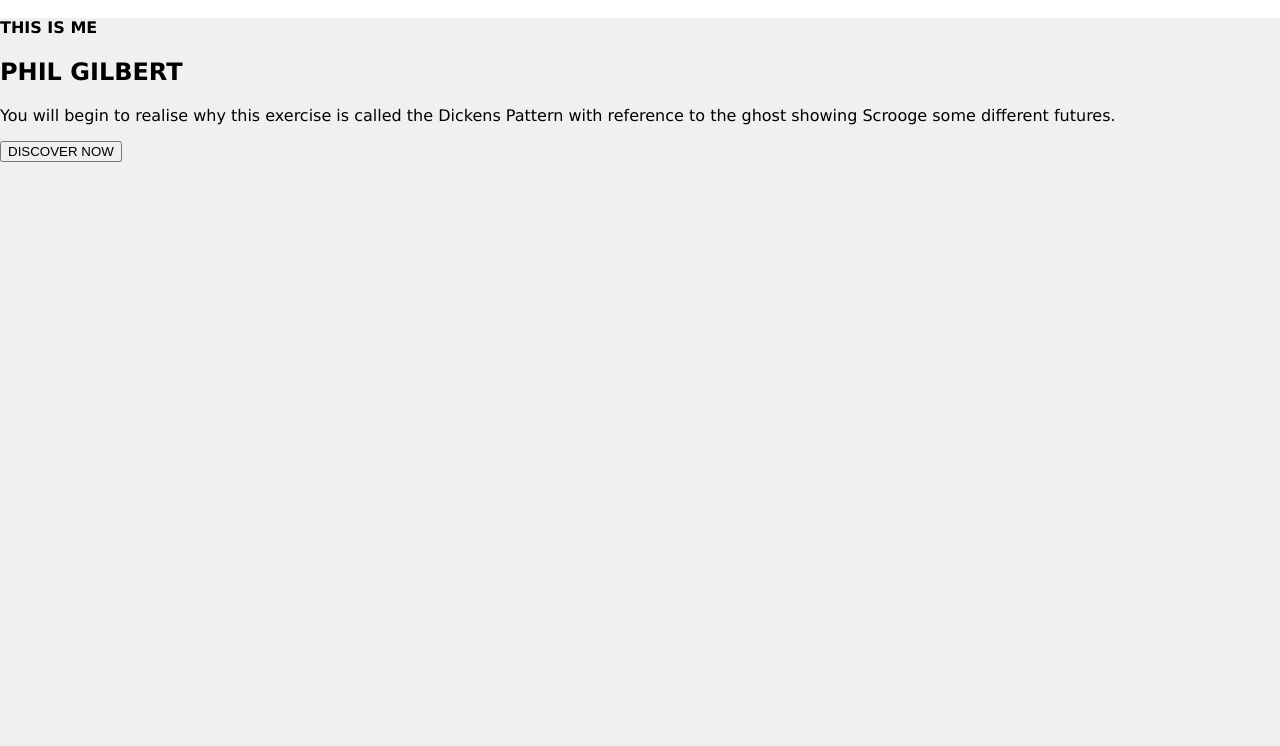
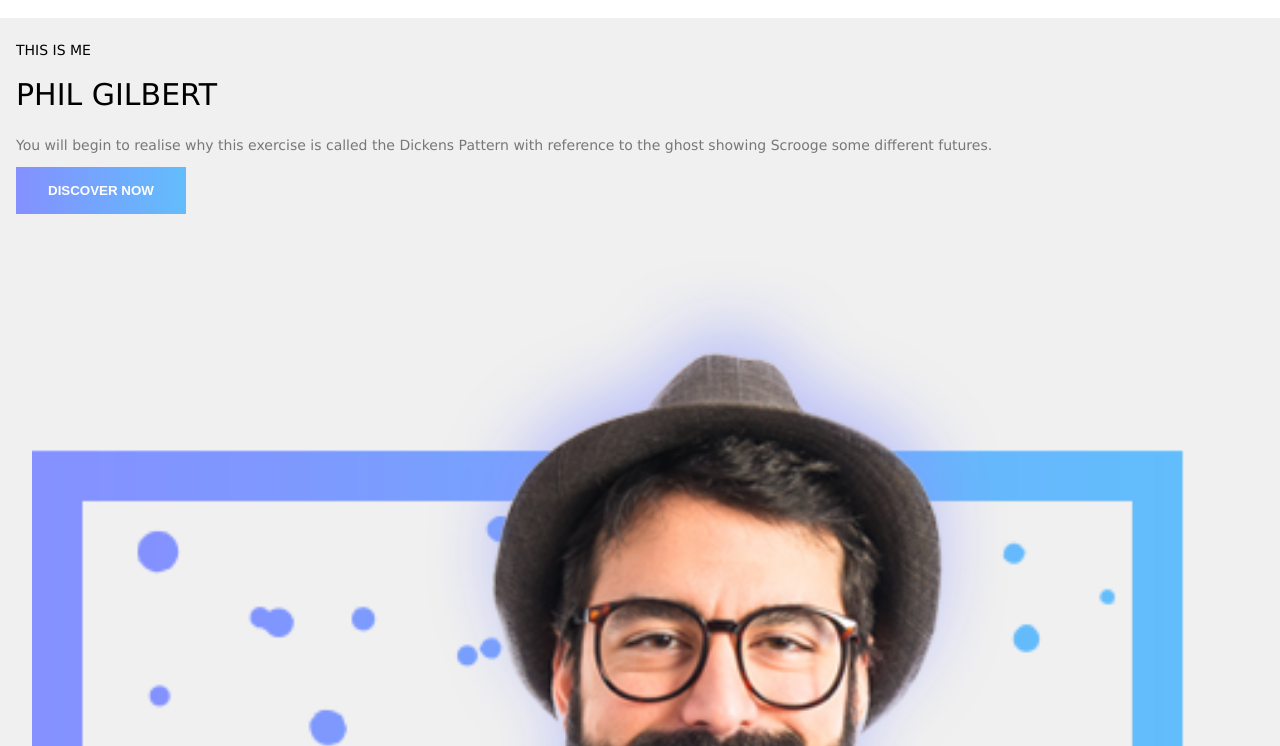
Before and after one commit to M4riu5/Responsive-practice, a plain HTML site: page index.html in a window 1280 px wide. Shown: the part 54-800 px from the top of the page. Drawn offline with Linux system fonts and the light colour scheme.

Commit message:
hero/aboutme

```diff
--- a/css/my-style.css
+++ b/css/my-style.css
@@ -5,7 +5,53 @@
   align-items: center;
   background-color: white;
   padding: 1.3rem 1rem;
+  position: fixed;
+  top: 0;
+  left: 0;
+  width: 100%;
 }
 .nav i {
   font-size: 1.2rem;
 }
+/* HERO============== */
+.hero-btn {
+  background: -webkit-linear-gradient(0deg, #8490ff 0%, #62bdfc 100%);
+  border: 0;
+  color: white;
+  padding: 1rem 2rem;
+  font-weight: bold;
+}
+.hero {
+  display: flex;
+  flex-direction: column;
+  gap: 2rem;
+  padding-top: 5rem;
+  padding-bottom: 2rem;
+}
+.hero-subtitle {
+  font-weight: normal;
+  font-size: 14px;
+}
+.hero-main {
+  font-size: 30px;
+  font-weight: 500;
+}
+.hero-p {
+  color: #777;
+  font-size: 14px;
+}
+.hero-img {
+  text-align: center;
+  margin: 0 2rem;
+}
+/* /HERO============== */
+
+/* ABOUT */
+.about {
+  background-color: white;
+  padding-top: 5rem;
+}
+.about-align {
+  padding: 1rem 1rem;
+}
+/* /ABOUT */
--- a/index.html
+++ b/index.html
@@ -27,10 +27,10 @@
     <section>
       <!-- HERO -->
       <div class="hero">
-        <div>
-          <h4>THIS IS ME</h4>
-          <h1>PHIL GILBERT</h1>
-          <p>
+        <div class="about-align">
+          <h4 class="hero-subtitle">THIS IS ME</h4>
+          <h1 class="hero-main">PHIL GILBERT</h1>
+          <p class="hero-p">
             You will begin to realise why this exercise is called the Dickens
             Pattern with reference to the ghost showing Scrooge some different
             futures.
@@ -41,6 +41,21 @@
       </div>
       <!-- /HERO -->
       <!-- ABOUT -->
+      <div class="about">
+        <img src="./img/xabout-img.png.pagespeed.ic.1_IGXbMOtM.webp" alt="" />
+        <div class="about-align">
+          <h4 class="hero-subtitle">ABOUT ME</h4>
+          <h1 class="hero-main">PERSONAL DETAILS</h1>
+          <p class="hero-p">
+            Here, I focus on a range of items and features that we use in life
+            without giving them a second thought. such as Coca Cola. Dolor sit
+            amet, consectetur adipisicing elit, sed do eiusmod tempor incididunt
+            ut labore et dolore magna aliqua. Ut enim ad minim veniam, quis
+            nostrud exercitation ullamco.
+          </p>
+          <button class="hero-btn">VIEW FULL DETAILS</button>
+        </div>
+      </div>
       <!-- /ABOUT -->
     </section>
   </body>
```
Also changed, not shown: img/hero1.webp (added), img/xabout-img.png.pagespeed.ic.1_IGXbMOtM.webp (added).
